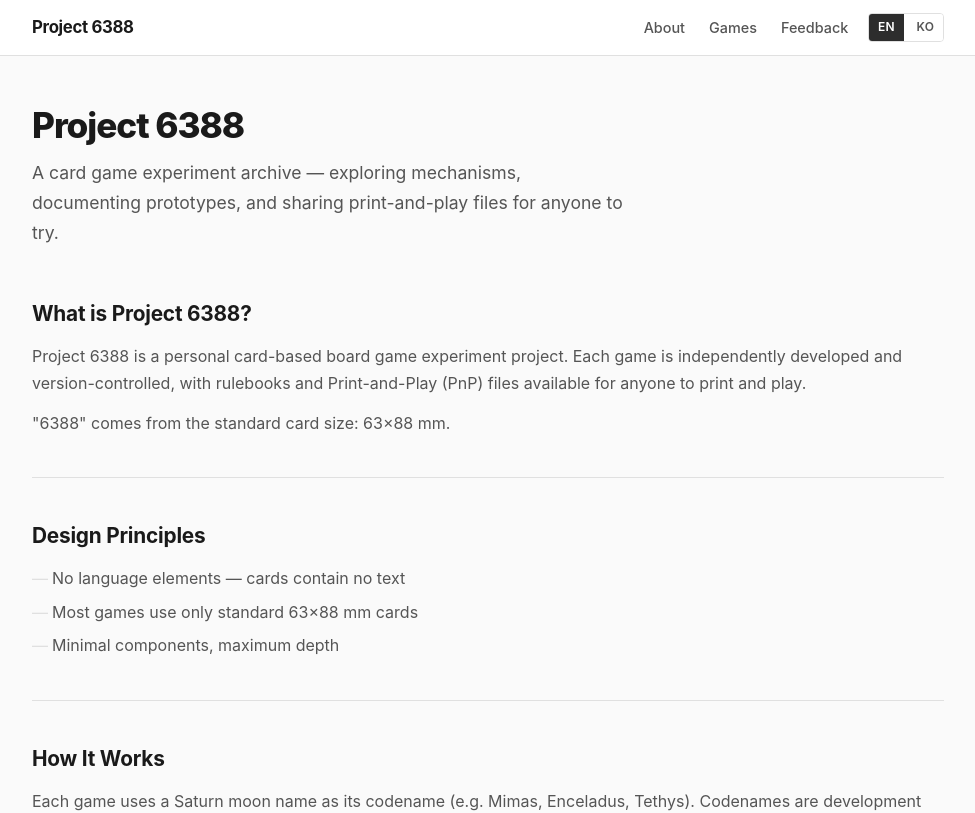
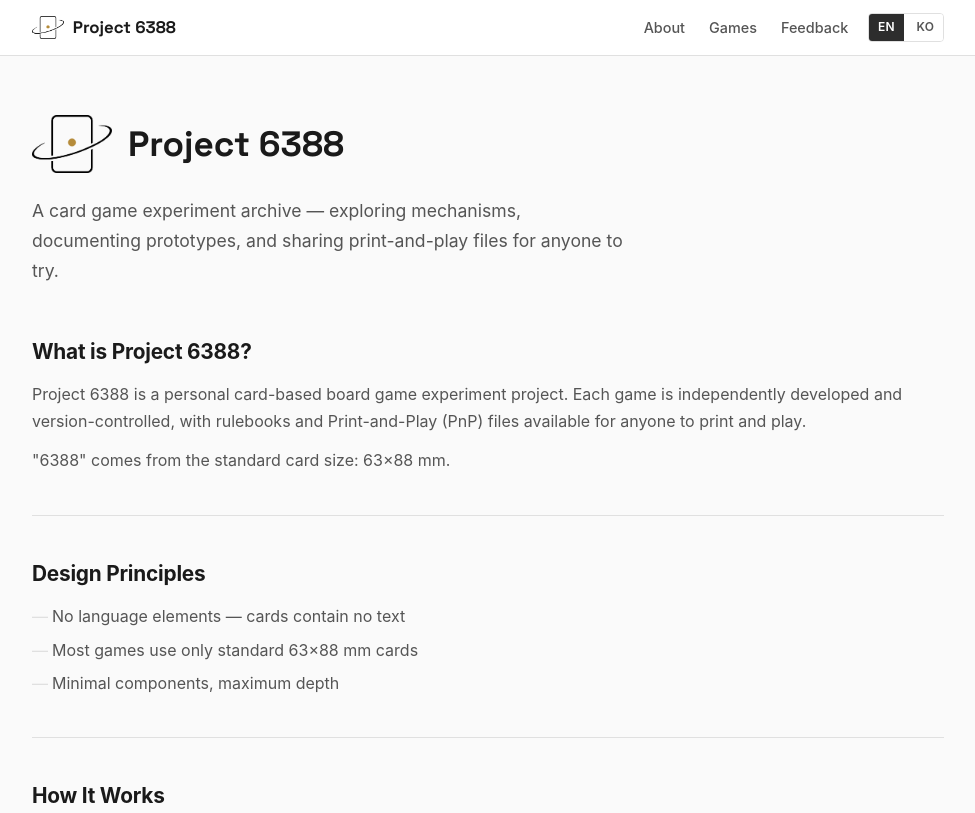
Before and after one commit to kimsj0302/project6388, a Next.js app: page /en in a window 1280 px wide. Shown: the top 813 px of the page, without its empty margins (152-1127 px from the left). Built offline with nearby package versions, Linux system fonts and the light colour scheme.

Commit message:
adf lang, add card_info button

```diff
--- a/app/[locale]/games/page.tsx
+++ b/app/[locale]/games/page.tsx
@@ -1,9 +1,9 @@
 import type { Metadata } from "next";
 import type { Game } from "@/lib/types";
+import { withLatestReleaseVersions } from "@/lib/github-releases";
 import { locales, type Locale } from "@/i18n/config";
 import gamesData from "@/data/games.json";
 import { getDictionary } from "@/i18n/get-dictionary";
-import { hydrateLatestVersions } from "@/lib/github-releases";
 import { GamesClient } from "./games-client";
 
 type GameEntry = Omit<Game, "downloads"> & {
@@ -56,7 +56,7 @@ export default async function GamesPage({
   const { locale } = await params;
   const dict = getDictionary(locale as Locale);
   const mergedGames = normalizeGames(gamesData);
-  const games = await hydrateLatestVersions(mergedGames);
+  const games = await withLatestReleaseVersions(mergedGames);
 
   return (
     <>
--- a/app/[locale]/layout.tsx
+++ b/app/[locale]/layout.tsx
@@ -1,5 +1,6 @@
 import type { Metadata } from "next";
 import Link from "next/link";
+import { spaceGrotesk } from "@/app/fonts";
 import { locales, type Locale } from "@/i18n/config";
 import { getDictionary } from "@/i18n/get-dictionary";
 import { LanguageSwitcher } from "./language-switcher";
@@ -36,7 +37,16 @@ export default async function LocaleLayout({
       <body>
         <nav className="nav">
           <div className="nav-inner">
-            <Link href={`/${locale}`} className="nav-logo">
+            <Link
+              href={`/${locale}`}
+              className={`${spaceGrotesk.className} nav-logo`}
+            >
+              <img
+                src="/images/project6388_transparent.webp"
+                alt=""
+                className="nav-logo-mark"
+                aria-hidden="true"
+              />
               Project 6388
             </Link>
             <div className="nav-right">
--- a/app/[locale]/page.tsx
+++ b/app/[locale]/page.tsx
@@ -1,4 +1,5 @@
 import type { Metadata } from "next";
+import { spaceGrotesk } from "@/app/fonts";
 import { locales, type Locale } from "@/i18n/config";
 import { getDictionary } from "@/i18n/get-dictionary";
 
@@ -31,7 +32,15 @@ export default async function AboutPage({
   return (
     <>
       <section className="hero">
-        <h1>{t.title}</h1>
+        <div className="hero-title">
+          <img
+            src="/images/project6388_transparent.webp"
+            alt=""
+            className="hero-logo-mark"
+            aria-hidden="true"
+          />
+          <h1 className={spaceGrotesk.className}>{t.title}</h1>
+        </div>
         <p>{t.subtitle}</p>
       </section>
 
--- /dev/null
+++ b/app/fonts.ts
@@ -0,0 +1,6 @@
+import { Space_Grotesk } from "next/font/google";
+
+export const spaceGrotesk = Space_Grotesk({
+  subsets: ["latin"],
+  display: "swap",
+});
--- a/app/globals.css
+++ b/app/globals.css
@@ -69,11 +69,22 @@ body {
 }
 
 .nav-logo {
+  display: inline-flex;
+  align-items: center;
+  gap: 0.55rem;
   font-size: 1.05rem;
   font-weight: 700;
   color: var(--color-text);
   text-decoration: none;
-  letter-spacing: -0.02em;
+  letter-spacing: 0;
+  white-space: nowrap;
+}
+
+.nav-logo-mark {
+  width: 2rem;
+  height: 2rem;
+  object-fit: contain;
+  flex: 0 0 auto;
 }
 
 .nav-links {
@@ -154,12 +165,25 @@ body {
   margin-bottom: 3rem;
 }
 
+.hero-title {
+  display: flex;
+  align-items: center;
+  gap: 1rem;
+  margin-bottom: 0.75rem;
+}
+
+.hero-logo-mark {
+  width: 5rem;
+  height: 5rem;
+  object-fit: contain;
+  flex: 0 0 auto;
+}
+
 .hero h1 {
   font-size: 2.2rem;
   font-weight: 800;
-  letter-spacing: -0.03em;
+  letter-spacing: 0;
   line-height: 1.2;
-  margin-bottom: 0.75rem;
 }
 
 .hero p {
@@ -501,6 +525,15 @@ body {
 }
 
 @media (max-width: 480px) {
+  .hero-title {
+    gap: 0.75rem;
+  }
+
+  .hero-logo-mark {
+    width: 3.75rem;
+    height: 3.75rem;
+  }
+
   .feedback-banner {
     flex-direction: column;
     align-items: stretch;
```
Also changed, not shown: app/[locale]/games/games-client.tsx (+68 -3 lines), data/games.json (+9 -5 lines), lib/downloads.ts (+14 -6 lines), lib/github-releases.ts (+25 -15 lines), lib/types.ts (+11 -2 lines), public/images/project6388_transparent.webp (added), 1 other file (tests, documents, lock files or other folders).
